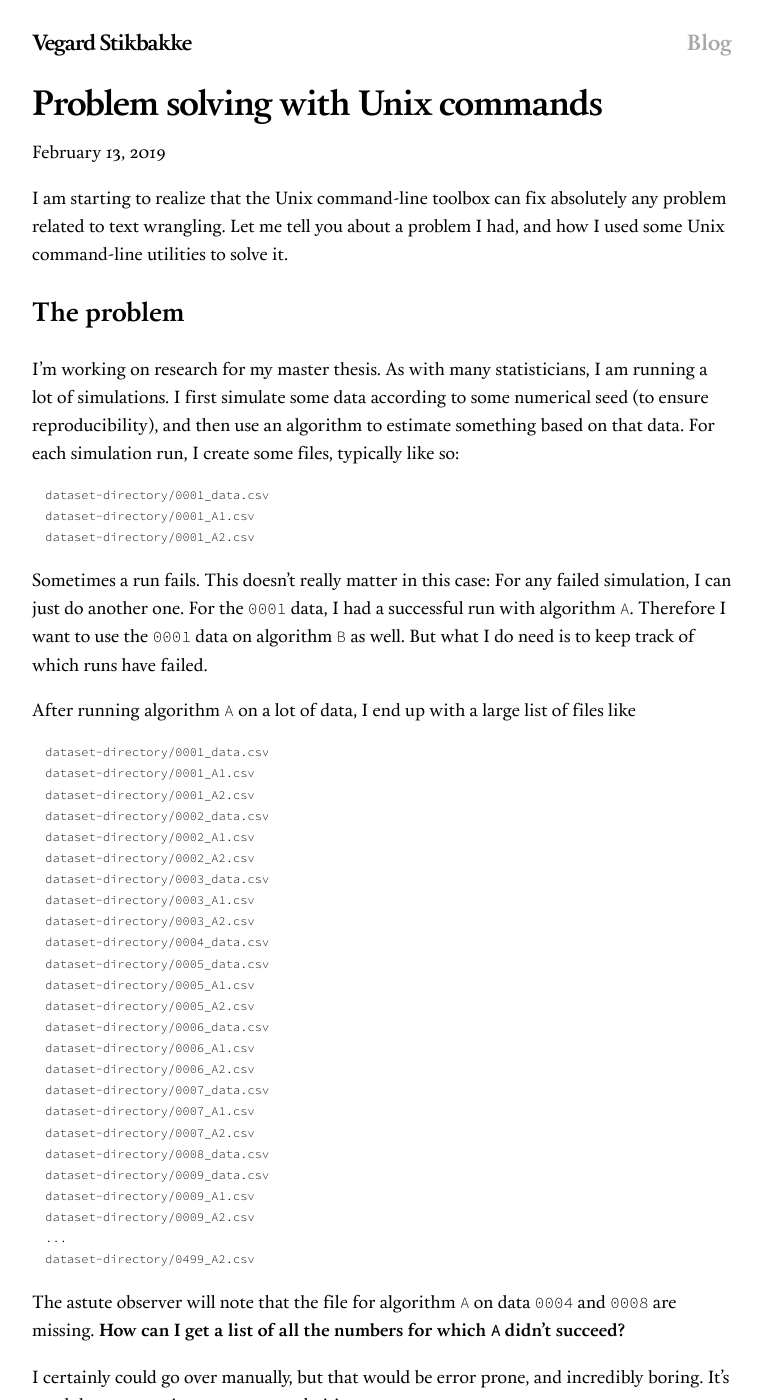
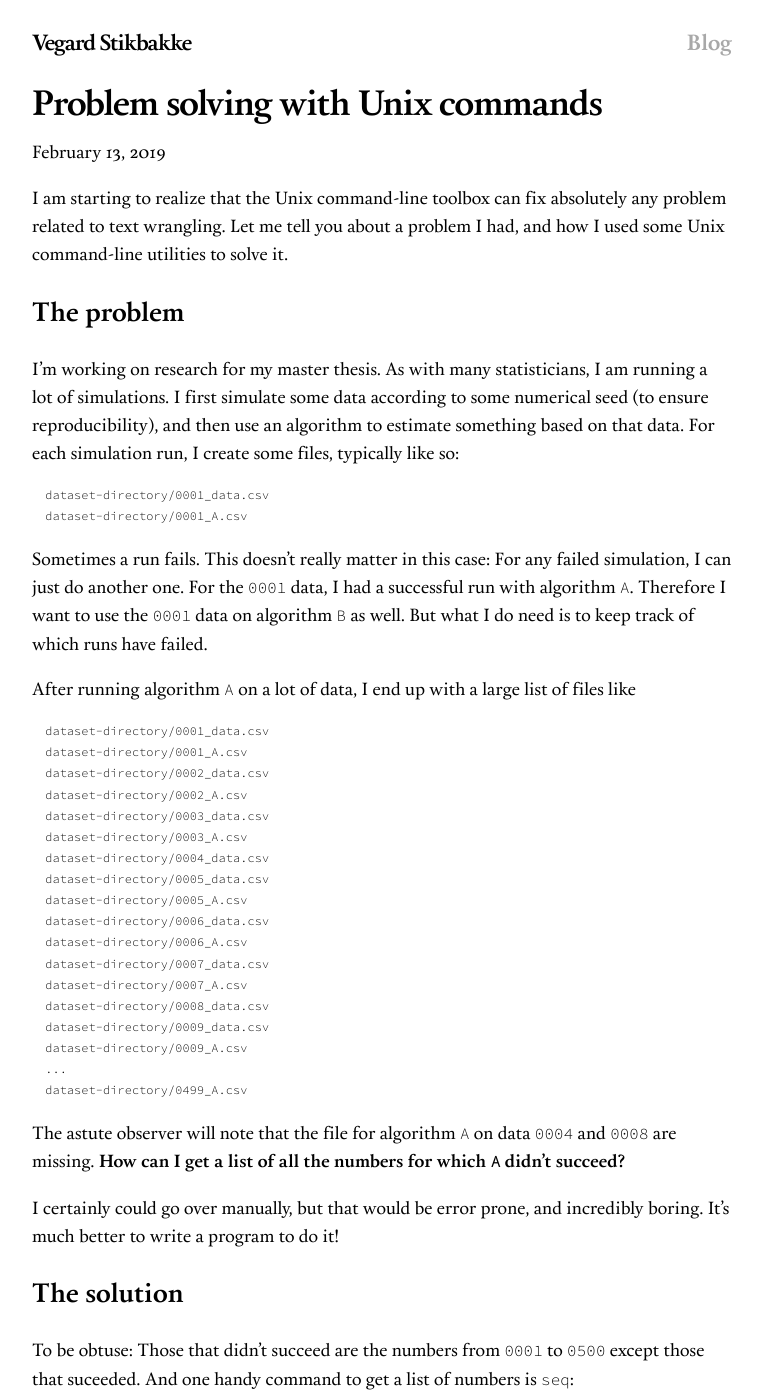
Before and after one commit to vegarsti/vegarsti.github.io, a Jekyll site: the page built from _posts/2019-02-13-unix.md, in a window 1280 px wide and 1400 px high. Shown: the whole window, without its empty margins (258-1020 px from the left). Built offline with Jekyll 4.4.1, drawn with Linux system fonts in a browser that asks for light colours; nearby versions of some CDN libraries; some of the changed text lies outside the part shown.

Commit message:
Update post

````diff
--- a/_posts/2019-02-13-unix.md
+++ b/_posts/2019-02-13-unix.md
@@ -10,8 +10,7 @@ I'm working on research for my master thesis. As with many statisticians, I am r
 
 ```
 dataset-directory/0001_data.csv
-dataset-directory/0001_A1.csv
-dataset-directory/0001_A2.csv
+dataset-directory/0001_A.csv
 ```
 Sometimes a run fails. This doesn't really matter in this case: For any failed simulation, I can just do another one. For the `0001` data, I had a successful run with algorithm `A`. Therefore I want to use the `0001` data on algorithm `B` as well. But what I do need is to keep track of which runs have failed.
 
@@ -19,30 +18,23 @@ After running algorithm `A` on a lot of data, I end up with a large list of file
 
 ```
 dataset-directory/0001_data.csv
-dataset-directory/0001_A1.csv
-dataset-directory/0001_A2.csv
+dataset-directory/0001_A.csv
 dataset-directory/0002_data.csv
-dataset-directory/0002_A1.csv
-dataset-directory/0002_A2.csv
+dataset-directory/0002_A.csv
 dataset-directory/0003_data.csv
-dataset-directory/0003_A1.csv
-dataset-directory/0003_A2.csv
+dataset-directory/0003_A.csv
 dataset-directory/0004_data.csv
 dataset-directory/0005_data.csv
-dataset-directory/0005_A1.csv
-dataset-directory/0005_A2.csv
+dataset-directory/0005_A.csv
 dataset-directory/0006_data.csv
-dataset-directory/0006_A1.csv
-dataset-directory/0006_A2.csv
+dataset-directory/0006_A.csv
 dataset-directory/0007_data.csv
-dataset-directory/0007_A1.csv
-dataset-directory/0007_A2.csv
+dataset-directory/0007_A.csv
 dataset-directory/0008_data.csv
 dataset-directory/0009_data.csv
-dataset-directory/0009_A1.csv
-dataset-directory/0009_A2.csv
+dataset-directory/0009_A.csv
 ...
-dataset-directory/0499_A2.csv
+dataset-directory/0499_A.csv
 ```
 The astute observer will note that the file for algorithm `A` on data `0004` and `0008` are missing. **How can I get a list of all the numbers for which `A` didn't succeed?**
 
@@ -84,41 +76,26 @@ Notice here the use of the so-called pipe operator `|`. Like I said, most utilit
 We can get a list of the successful file names by piping the files into a `grep` command, which is a command which can use regular expressions. Since all files start with an equal length of 4 digits, we can match these to the regular expression `\d\d\d\d`, matching 4 digits in a row, and add the file ending for the `A` algorithm to the regular expression.
 
 ```
-$> ls dataset-directory | egrep '\d\d\d\d_A.csv'
-0001_A1.csv
-0001_A2.csv
-0002_A1.csv
-0002_A2.csv
-0003_A1.csv
-0003_A2.csv
-0005_A1.csv
-0005_A2.csv
-0006_A1.csv
-0006_A2.csv
-0007_A1.csv
-0007_A2.csv
-0009_A1.csv
-0009_A2.csv
+$> ls dataset-directory | grep '\d\d\d\d_A.csv'
+0009_A.csv
+0001_A.csv
+0002_A.csv
+0005_A.csv
+0007_A.csv
+0003_A.csv
+0006_A.csv
 ...
-0499_A2.csv
 ```
-We are only interested in the numbers, so we can use `cut -c 1-4` to extract the number parts.
+For some reason, these show up in a scrambled order after using `grep`. We can use `sort` to fix that. And we are only interested in the numbers, so we can use `cut -c 1-4` to extract the number parts.
 
 ```
-$> ls dataset-directory | egrep '\d\d\d\d_A.csv' | cut -c 1-4
-0001
+$> ls dataset-directory | grep '\d\d\d\d_A.csv' | sort | cut -c 1-4
 0001
 0002
-0002
-0003
 0003
 0005
-0005
-0006
 0006
 0007
-0007
-0009
 0009
 ...
 0499
````
Also changed, not shown: other parts of _posts/2019-02-13-unix.md (+4 -4 lines).
